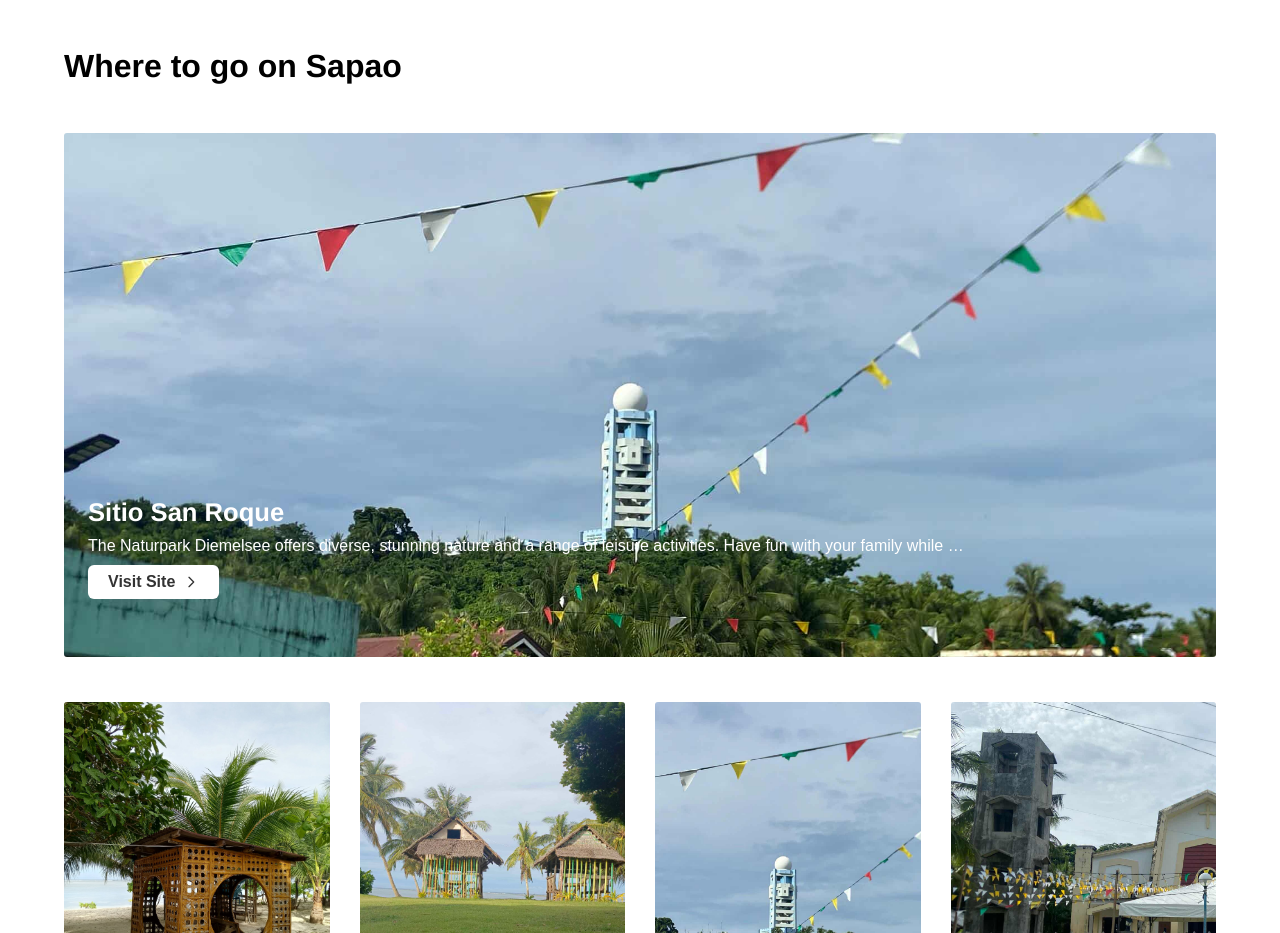
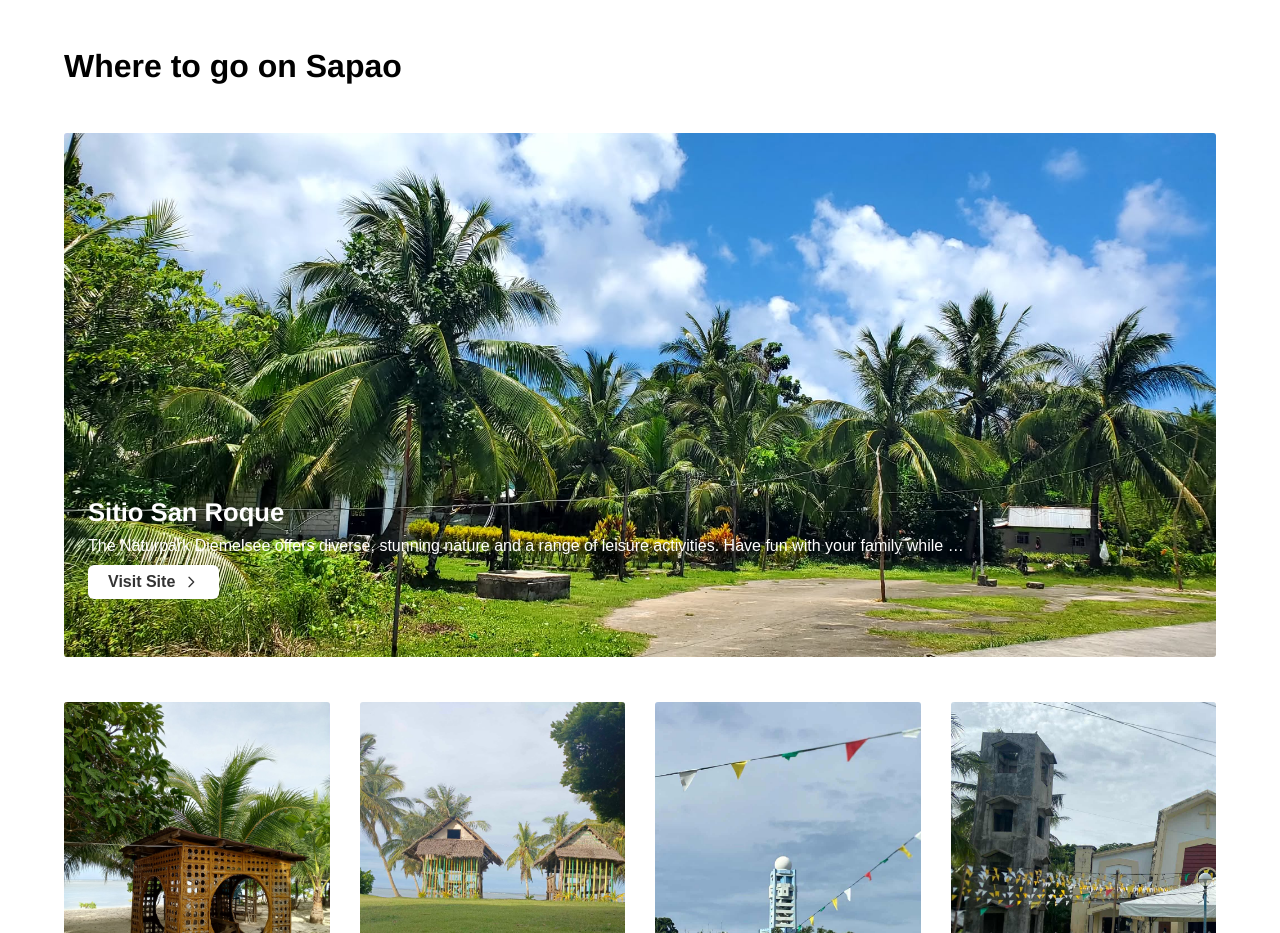
Before and after one commit to KingAces02/Sapao-Website, a plain HTML site: page index.html in a window 1280 px wide. Shown: the part 2700-3633 px from the top of the page. Drawn offline with Linux system fonts and the light colour scheme.

Commit message:
Update styles.css

```diff
--- a/css/styles.css
+++ b/css/styles.css
@@ -297,7 +297,7 @@ body {
   left: 0;
   right: 0;
   bottom: 0;
-  background-image: url("../Images/pagasa\ dost.jpg");
+  background-image: url("../Images/IMG_9999.jpg");
   background-size: cover;
   background-position: center;
   transition: transform 0.4s ease;
```
